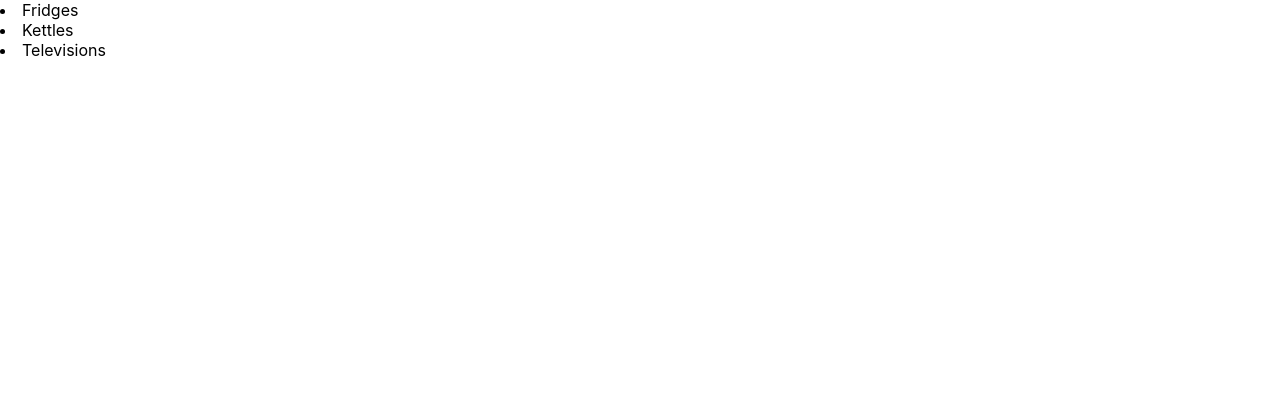
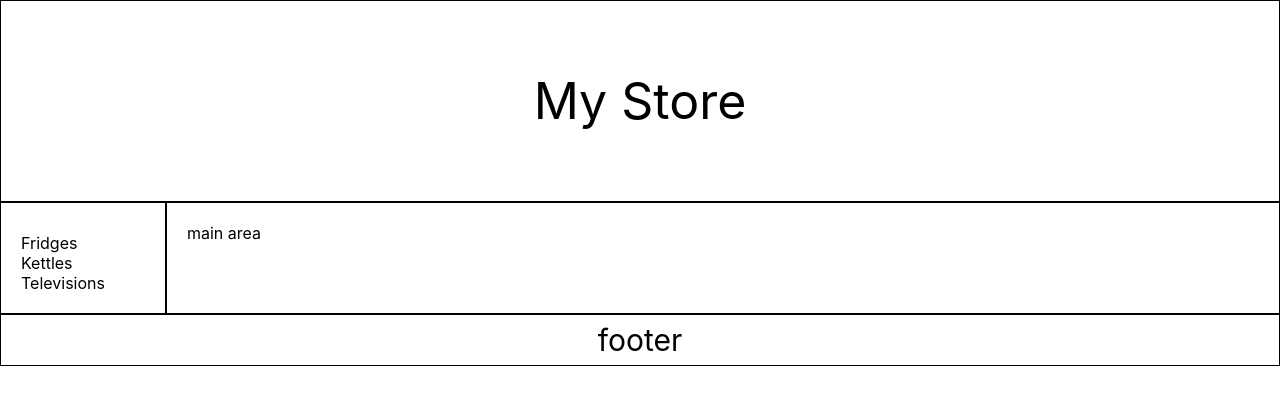
Before and after one commit to IvanKent/react-store, a React (Create React App) app: page / in a window 1280 px wide. Shown: the top 404 px of the page. Built offline with nearby package versions, Linux system fonts and the light colour scheme; data requests are answered from the project's data file.

Commit message:
added basic styles

```diff
--- a/src/App.css
+++ b/src/App.css
@@ -1,38 +1,42 @@
-.App {
-  text-align: center;
+.mainContainer{
+  display: flex;
+  flex-direction: column;
 }
 
-.App-logo {
-  height: 40vmin;
-  pointer-events: none;
+header{
+  display: flex;
+  align-items: center;
+  justify-content: center;
+  height: 200px;
+  /* text-align: center; */
+  font-size: 50px;
+  border: 1px solid black;
+
 }
 
-@media (prefers-reduced-motion: no-preference) {
-  .App-logo {
-    animation: App-logo-spin infinite 20s linear;
-  }
+section{
+  display: flex;
+}
+nav{
+  /* flex: 1; */
+  padding: 30px 60px 20px 20px;
+  border: 1px solid black;
+}
+article{
+  flex: 1;
+  border: 1px solid black;
+  padding: 20px;
 }
 
-.App-header {
-  background-color: #282c34;
-  min-height: 100vh;
+li{
+  list-style-type: none;
+}
+
+footer{
   display: flex;
-  flex-direction: column;
   align-items: center;
   justify-content: center;
-  font-size: calc(10px + 2vmin);
-  color: white;
+  height: 50px;
+  font-size: 30px;
+  border: 1px solid black;
 }
-
-.App-link {
-  color: #61dafb;
-}
-
-@keyframes App-logo-spin {
-  from {
-    transform: rotate(0deg);
-  }
-  to {
-    transform: rotate(360deg);
-  }
-}
--- a/src/App.js
+++ b/src/App.js
@@ -16,17 +16,27 @@ function App() {
         }
       };
 
-
-
     fetchData();
   }, [])
   return (
-    <div>
-      {results.map(result => {
-        return <li key={result.id}>
-          {result.title}
-        </li>
-      })}
+    <div className='mainContainer'>
+    <header>My Store</header>
+    <section>
+      <nav>
+        {results.map(result => {
+          return <li key={result.id}>
+            {result.title}
+          </li>
+        })}
+      </nav>
+      <article>
+        main area
+      </article>
+    </section>
+    <footer>
+      footer
+    </footer>
+
     </div>
   )
 }
```
